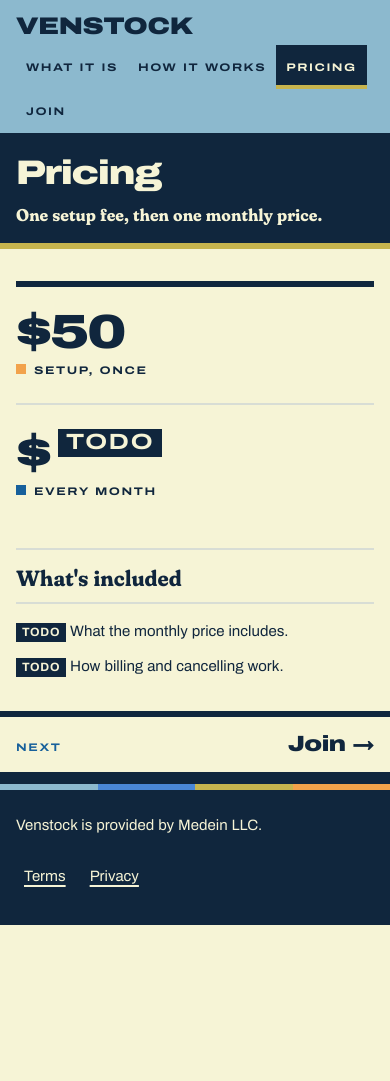
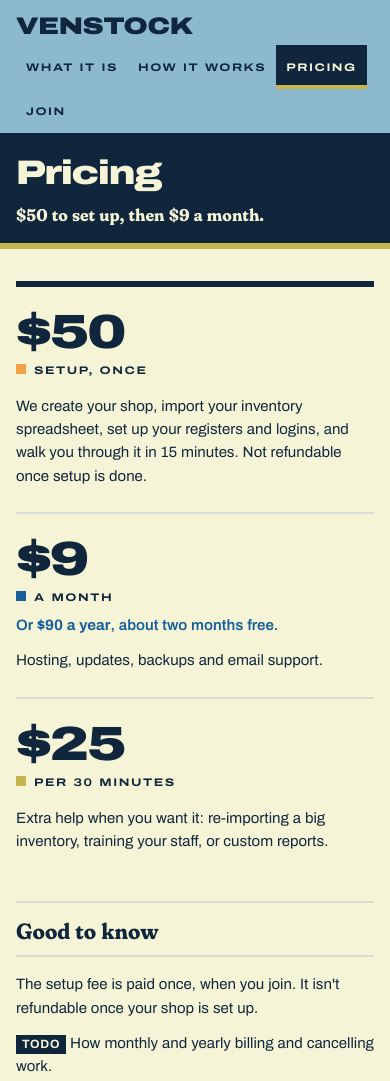
Before and after one commit to izzabizz5/venstock, a website: page site/public/pricing.html in a window 390 px wide. Shown: the top 1081 px of the page. Before the commit the page ends 925 px from the top, so only its background shows below. Drawn offline with Linux system fonts and the light colour scheme.

Commit message:
Public site: real pricing (setup, monthly or yearly, extra help)
Pricing shows three prices side by side (stacked on tablets and phones):
$50 setup once (shop, inventory import, registers and logins, a 15-minute
walkthrough; not refundable once done), $9 a month or $90 a year
(hosting, updates, backups, email support) and $25 per 30 minutes of
extra help. The band line, page description and home index name the real
prices; only how billing and cancelling work is still TODO.

Co-Authored-By: Claude Opus 5.5 <noreply@anthropic.com>

```diff
--- a/site/public/pricing.html
+++ b/site/public/pricing.html
@@ -5,7 +5,7 @@
   <meta name="viewport" content="width=device-width, initial-scale=1">
   <meta name="referrer" content="no-referrer">
   <meta name="theme-color" content="#8CB9CE">
-  <meta name="description" content="Venstock pricing: a one-time $50 setup fee, then monthly.">
+  <meta name="description" content="Venstock pricing: $50 setup, then $9 a month or $90 a year. Extra help is $25 per 30 minutes.">
   <title>Pricing · Venstock</title>
   <link rel="stylesheet" href="/tokens.css">
   <link rel="stylesheet" href="/site.css">
@@ -28,27 +28,38 @@
     <section class="band band-ink" aria-labelledby="title">
       <div class="wrap">
         <h1 id="title">Pricing</h1>
-        <p>One setup fee, then one monthly price.</p>
+        <p>$50 to set up, then $9 a month.</p>
       </div>
     </section>
 
     <section aria-label="Prices">
       <div class="wrap">
         <div class="price-figures">
-          <div><span class="num">$50</span><span class="label">Setup, once</span></div>
-          <!-- TODO: the monthly price. -->
-          <div><span class="num">$<span class="todo">TODO</span></span><span class="label">Every month</span></div>
+          <div>
+            <span class="num">$50</span><span class="label">Setup, once</span>
+            <p>We create your shop, import your inventory spreadsheet, set up your registers and logins, and walk you
+              through it in 15 minutes. Not refundable once setup is done.</p>
+          </div>
+          <div>
+            <span class="num">$9</span><span class="label">A month</span>
+            <p class="alt">Or <b class="num">$90 a year</b>, about two months free.</p>
+            <p>Hosting, updates, backups and email support.</p>
+          </div>
+          <div>
+            <span class="num">$25</span><span class="label">Per 30 minutes</span>
+            <p>Extra help when you want it: re-importing a big inventory, training your staff, or custom reports.</p>
+          </div>
         </div>
       </div>
     </section>
 
     <section class="price-notes" aria-labelledby="included-h">
       <div class="wrap">
-        <h2 id="included-h">What's included</h2>
+        <h2 id="included-h">Good to know</h2>
         <div>
-          <!-- TODO: what the monthly price includes, and how billing and cancelling work. -->
-          <p><span class="todo">TODO</span> What the monthly price includes.</p>
-          <p><span class="todo">TODO</span> How billing and cancelling work.</p>
+          <p>The setup fee is paid once, when you join. It isn't refundable once your shop is set up.</p>
+          <!-- TODO: how monthly and yearly billing and cancelling work. -->
+          <p><span class="todo">TODO</span> How monthly and yearly billing and cancelling work.</p>
         </div>
       </div>
     </section>
--- a/site/public/site.css
+++ b/site/public/site.css
@@ -113,13 +113,16 @@ p { margin: 0; max-width: 60ch; }
 /* pricing: cream like the other pages; mustard is the stripe under its band */
 .price-page { flex: 1; display: flex; flex-direction: column; }
 .price-page .next { margin-top: auto; }
-.price-figures { display: grid; grid-template-columns: 1fr 1fr; margin-top: var(--s6); border-top: var(--rule-w) solid var(--rule); }
-.price-figures div { display: flex; flex-direction: column; gap: var(--s2); padding: var(--s5) var(--s5) var(--s5) 0; }
-.price-figures div + div { padding-left: var(--s5); border-left: var(--hair-w) solid var(--hair); }
-.price-figures .num { font-size: clamp(48px, 6.6vw, 96px); font-weight: 900; font-stretch: var(--wide); letter-spacing: -.04em; line-height: .9; }
-.price-figures .num .todo { margin-left: var(--s2); padding: var(--s1) var(--s2); font-size: 22px; vertical-align: .9em; }
-.price-figures div:first-child .label::before { content: ""; display: inline-block; width: 10px; height: 10px; margin-right: 8px; background: var(--c-orange); vertical-align: 0; }
-.price-figures div + div .label::before { content: ""; display: inline-block; width: 10px; height: 10px; margin-right: 8px; background: var(--c-deep); vertical-align: 0; }
+.price-figures { display: grid; grid-template-columns: repeat(3, minmax(0, 1fr)); margin-top: var(--s6); border-top: var(--rule-w) solid var(--rule); }
+.price-figures > div { display: flex; flex-direction: column; gap: var(--s2); padding: var(--s5) var(--s5) var(--s5) 0; }
+.price-figures > div + div { padding-left: var(--s5); border-left: var(--hair-w) solid var(--hair); }
+.price-figures > div > .num { font-size: clamp(48px, 6vw, 88px); font-weight: 900; font-stretch: var(--wide); letter-spacing: -.04em; line-height: .9; }
+.price-figures .label::before { content: ""; display: inline-block; width: 10px; height: 10px; margin-right: 8px; background: var(--c-orange); vertical-align: 0; }
+.price-figures > div:nth-child(2) .label::before { background: var(--c-deep); }
+.price-figures > div:nth-child(3) .label::before { background: var(--c-mustard); }
+.price-figures p { margin-top: var(--s2); font-size: 15px; max-width: 42ch; }
+.price-figures p.alt { margin-top: 0; color: var(--accent-text); font-weight: 600; }
+.price-figures p.alt + p { margin-top: var(--s1); }
 .price-notes { padding: var(--s5) 0 var(--s6); }
 .price-notes .wrap > h2, .price-notes .wrap > div { padding-top: var(--s4); border-top: var(--hair-w) solid var(--hair); }
 .price-notes .wrap { display: grid; grid-template-columns: 4fr 8fr; gap: var(--s3) var(--s6); }
@@ -183,7 +186,7 @@ p { margin: 0; max-width: 60ch; }
   .steps li::before { font-size: 40px; }
   .steps b { font-size: 18px; }
   .price-figures { grid-template-columns: 1fr; }
-  .price-figures div + div { padding-left: 0; border-left: 0; border-top: var(--hair-w) solid var(--hair); }
+  .price-figures > div + div { padding-left: 0; border-left: 0; border-top: var(--hair-w) solid var(--hair); }
   .join-body .wrap { grid-template-columns: 1fr; }
   .join-body .wrap > div, .join-body .wrap > div + div { padding: var(--s4) 0; border-left: 0; }
 }
@@ -248,7 +251,7 @@ p { margin: 0; max-width: 60ch; }
 
   /* pricing: the figures stacked, the notes fill the rest */
   .price-figures { grid-template-columns: 1fr; }
-  .price-figures div + div { padding-left: 0; border-left: 0; border-top: var(--hair-w) solid var(--hair); }
+  .price-figures > div + div { padding-left: 0; border-left: 0; border-top: var(--hair-w) solid var(--hair); }
   .price-notes .wrap { grid-template-columns: 1fr; }
   .price-notes .wrap > div { border-top: 0; padding-top: 0; }
 
```
Also changed, not shown: docs/before-first-vendor.md (+1 -1 lines), site/public/index.html (+1 -1 lines).
